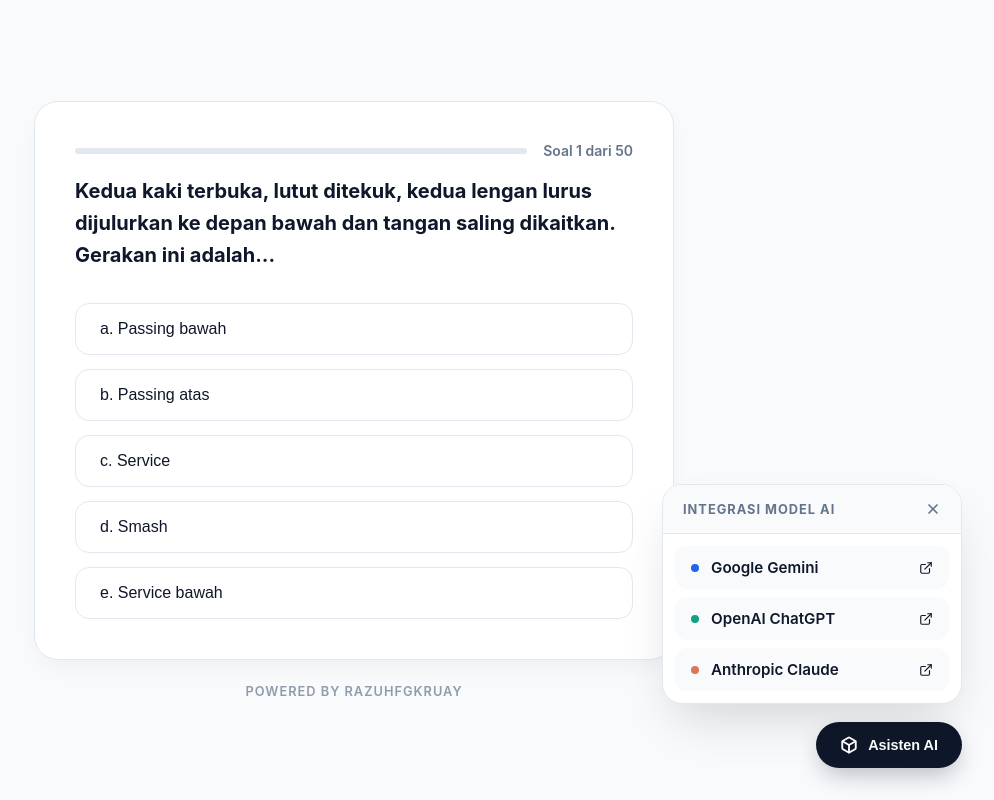
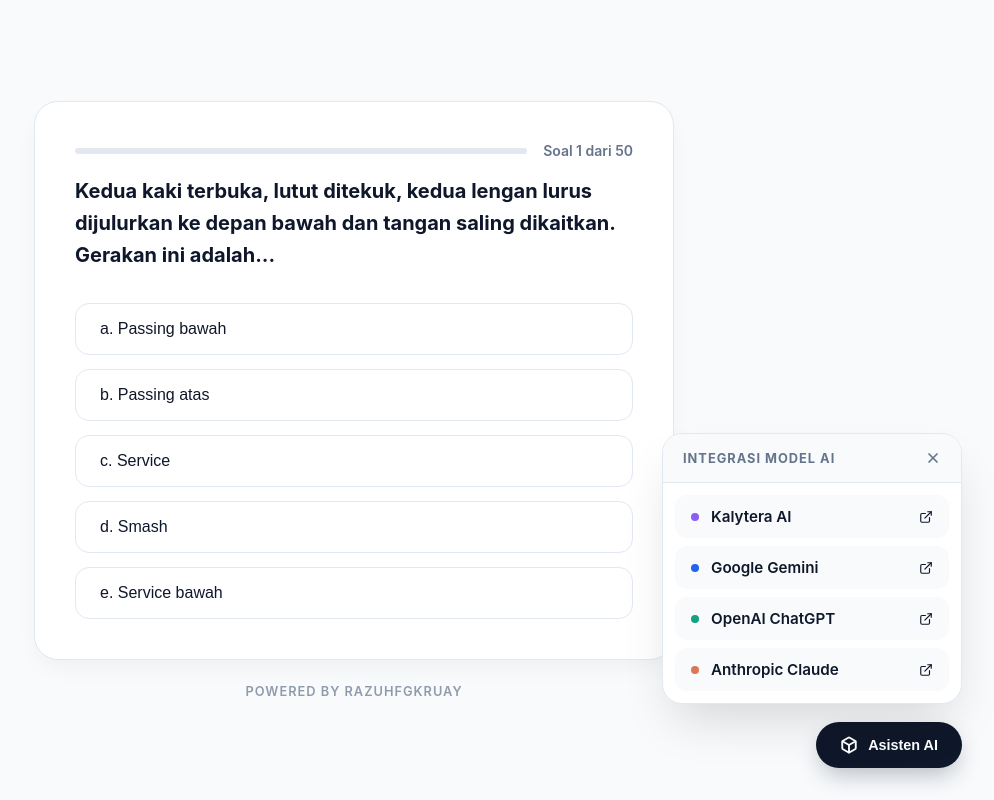
Before and after one commit to Razuhfgkruay-R/PJOK-Nih, a plain HTML site: page index.html in a window 1280 px wide. Both pictures are taken after a click on the button "Asisten AI". Shown: the whole page, without its empty margins (286-1280 px from the left). Drawn offline with Linux system fonts and the light colour scheme.

Commit message:
Update index.html

```diff
--- a/index.html
+++ b/index.html
@@ -283,11 +283,6 @@
             to { transform: translateY(0); opacity: 1; }
         }
 
-        @keyframes fadeIn {
-            from { opacity: 0; }
-            to { opacity: 1; }
-        }
-
         .ai-modal-header {
             background: #f8fafc;
             padding: 16px 20px;
@@ -325,13 +320,16 @@
             align-items: center;
             justify-content: space-between;
             padding: 12px 16px;
-            text-decoration: none;
             color: var(--text-main);
             font-size: 0.95rem;
             font-weight: 600;
             border-radius: 12px;
             transition: all 0.2s ease;
             background: #f8fafc;
+            border: none;
+            width: 100%;
+            cursor: pointer;
+            font-family: inherit;
         }
 
         .ai-link-btn:hover {
@@ -409,27 +407,34 @@
         </button>
     </div>
     <div class="ai-options-list">
-        <a href="https://gemini.google.com" target="_blank" class="ai-link-btn">
+        <button onclick="openAiWindow('https://kalytera-ai.vercel.app/')" class="ai-link-btn">
+            <div class="ai-brand">
+                <div class="ai-dot" style="background-color: #8b5cf6;"></div>
+                <span>Kalytera AI</span>
+            </div>
+            <svg width="14" height="14" viewBox="0 0 24 24" fill="none" stroke="currentColor" stroke-width="2" stroke-linecap="round" stroke-linejoin="round"><path d="M18 13v6a2 2 0 0 1-2 2H5a2 2 0 0 1-2-2V8a2 2 0 0 1 2-2h6"></path><polyline points="15 3 21 3 21 9"></polyline><line x1="10" y1="14" x2="21" y2="3"></line></svg>
+        </button>
+        <button onclick="openAiWindow('https://gemini.google.com')" class="ai-link-btn">
             <div class="ai-brand">
                 <div class="ai-dot" style="background-color: #2563eb;"></div>
                 <span>Google Gemini</span>
             </div>
             <svg width="14" height="14" viewBox="0 0 24 24" fill="none" stroke="currentColor" stroke-width="2" stroke-linecap="round" stroke-linejoin="round"><path d="M18 13v6a2 2 0 0 1-2 2H5a2 2 0 0 1-2-2V8a2 2 0 0 1 2-2h6"></path><polyline points="15 3 21 3 21 9"></polyline><line x1="10" y1="14" x2="21" y2="3"></line></svg>
-        </a>
-        <a href="https://chatgpt.com" target="_blank" class="ai-link-btn">
+        </button>
+        <button onclick="openAiWindow('https://chatgpt.com')" class="ai-link-btn">
             <div class="ai-brand">
                 <div class="ai-dot" style="background-color: #10a37f;"></div>
                 <span>OpenAI ChatGPT</span>
             </div>
             <svg width="14" height="14" viewBox="0 0 24 24" fill="none" stroke="currentColor" stroke-width="2" stroke-linecap="round" stroke-linejoin="round"><path d="M18 13v6a2 2 0 0 1-2 2H5a2 2 0 0 1-2-2V8a2 2 0 0 1 2-2h6"></path><polyline points="15 3 21 3 21 9"></polyline><line x1="10" y1="14" x2="21" y2="3"></line></svg>
-        </a>
-        <a href="https://claude.ai" target="_blank" class="ai-link-btn">
+        </button>
+        <button onclick="openAiWindow('https://claude.ai')" class="ai-link-btn">
             <div class="ai-brand">
                 <div class="ai-dot" style="background-color: #d97757;"></div>
                 <span>Anthropic Claude</span>
             </div>
             <svg width="14" height="14" viewBox="0 0 24 24" fill="none" stroke="currentColor" stroke-width="2" stroke-linecap="round" stroke-linejoin="round"><path d="M18 13v6a2 2 0 0 1-2 2H5a2 2 0 0 1-2-2V8a2 2 0 0 1 2-2h6"></path><polyline points="15 3 21 3 21 9"></polyline><line x1="10" y1="14" x2="21" y2="3"></line></svg>
-        </a>
+        </button>
     </div>
 </div>
 
@@ -490,7 +495,6 @@ let quizData = [
 let currentQuestionIndex = 0;
 let score = 0;
 
-// Fungsi untuk mengacak array (Fisher-Yates Shuffle)
 function shuffleArray(array) {
     for (let i = array.length - 1; i > 0; i--) {
         const j = Math.floor(Math.random() * (i + 1));
@@ -586,6 +590,16 @@ function toggleAiModal() {
     modal.style.display = (modal.style.display === "block") ? "none" : "block";
 }
 
+function openAiWindow(url) {
+    const width = 420;
+    const height = 650;
+    const left = (window.screen.width / 2) - (width / 2);
+    const top = (window.screen.height / 2) - (height / 2);
+
+    window.open(url, '_blank', `width=${width},height=${height},top=${top},left=${left},scrollbars=yes,resizable=yes`);
+    document.getElementById("aiModal").style.display = "none";
+}
+
 window.onclick = function(event) {
     const modal = document.getElementById("aiModal");
     const btn = document.querySelector(".ai-floating-btn");
@@ -594,7 +608,6 @@ window.onclick = function(event) {
     }
 }
 
-// Inisialisasi Kuis: Acak urutan soal terlebih dahulu, lalu muat soal pertama
 shuffleArray(quizData);
 loadQuestion();
 </script>
```
